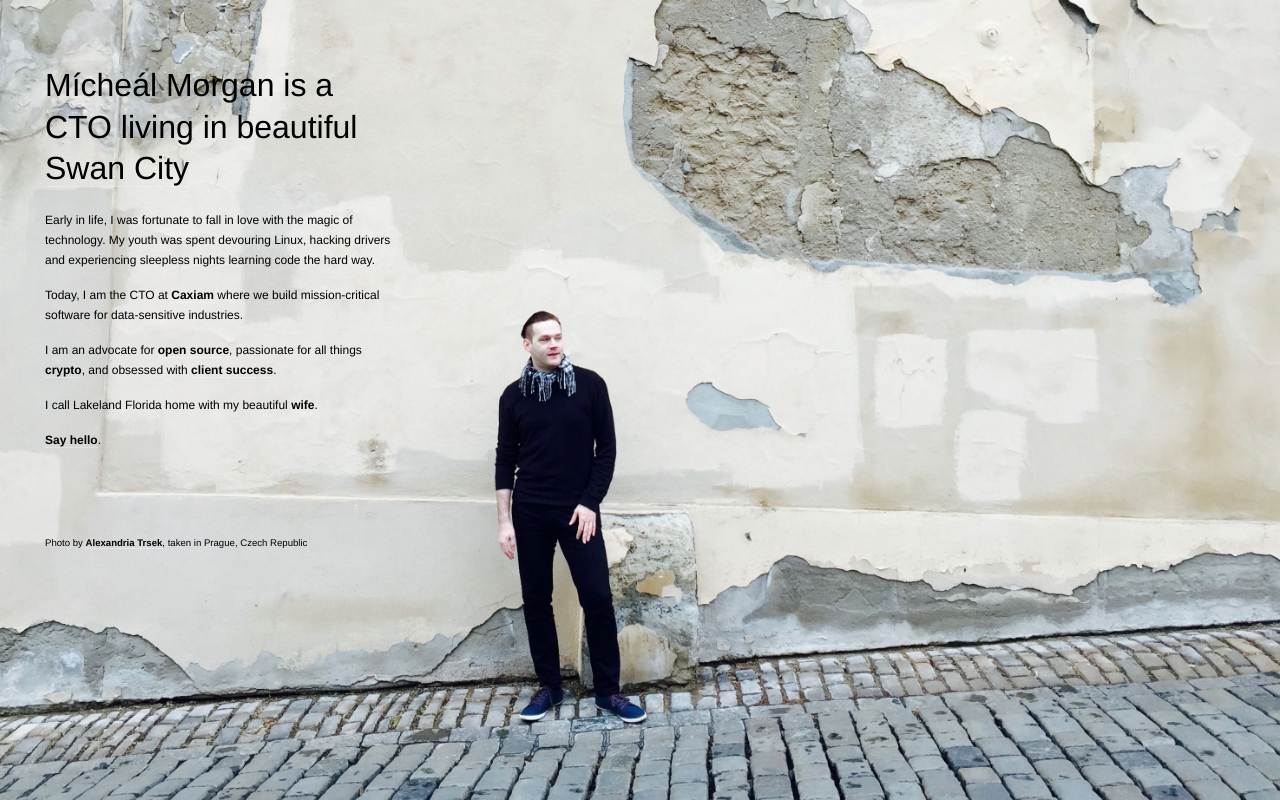
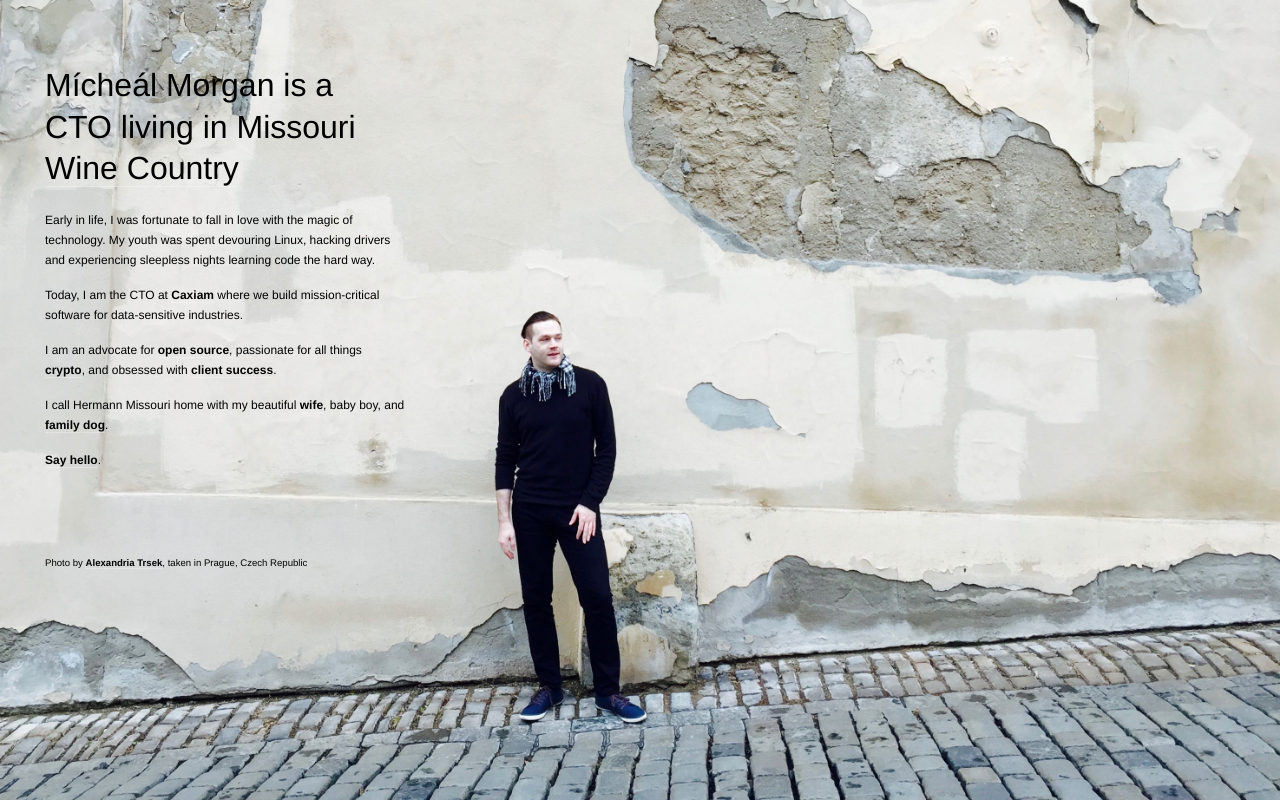
Before and after one commit to morgan/michealmorgan.com, a plain HTML site: page index.html in a window 1280 px wide. Drawn offline with Linux system fonts and the light colour scheme.

Commit message:
Updating location, baby boy and family dog

```diff
--- a/index.html
+++ b/index.html
@@ -3,10 +3,10 @@
 <head>
   <!-- Howdy! See: https://github.com/morgan/michealmorgan.com -->
 
-  <title>Michael Morgan (Mícheál) - Battle-Tested CTO / Enterpriser / Purveyor of Distributed Architecture</title>
+  <title>Mícheál Morgan (Michael) - Battle-Tested CTO / Enterpriser / Purveyor of Distributed Architecture</title>
 
   <meta charset="utf-8">
-  <meta name="description" content="CTO and Entrepreneur living in sunny Lakeland, Florida">
+  <meta name="description" content="CTO and Entrepreneur living in Hermann, Missouri (Greater St. Louis Area)">
   <meta name="author" content="Mícheál Morgan">
   <meta name="viewport" content="width=device-width, initial-scale=1.0, maximum-scale=1.0, user-scalable=no">
 
@@ -14,7 +14,7 @@
   <meta property="og:type" content="website" />
   <meta property="og:locale" content="en_US" />
   <meta property="og:determiner" content="the" />
-  <meta property="og:description" content="CTO and Entrepreneur living in sunny Lakeland, Florida" />
+  <meta property="og:description" content="CTO and Entrepreneur living in Hermann, Missouri" />
   <meta property="og:site_name" content="Mícheál Morgan" />
   <meta property="og:url" content="https://michealmorgan.com/" />
   <meta property="og:image" content="https://michealmorgan.com/images/background.jpg" />
@@ -26,7 +26,7 @@
 <body>
 
   <div id="container">
-    <h1>Mícheál Morgan is a CTO living in beautiful <a href="https://en.wikipedia.org/wiki/Lakeland,_Florida">Swan City</a></h1>
+    <h1>Mícheál Morgan is a CTO living in Missouri <a href="https://en.wikipedia.org/wiki/Hermann,_Missouri">Wine Country</a></h1>
 
     <p>Early in life, I was fortunate to fall in love with the magic of technology. My youth was spent devouring Linux, hacking drivers and experiencing sleepless nights learning code the hard way.</p>
 
@@ -34,7 +34,7 @@
 
     <p>I am an advocate for <a href="https://github.com/morgan/">open source</a>, passionate for all things <a href="https://keybase.io/michealmorgan">crypto</a>, and obsessed with <a href="https://www.linkedin.com/in/michealmorgan/">client success</a>.</p>
 
-    <p>I call Lakeland Florida home with my beautiful <a href="https://alexandriatrsek.com">wife</a>.</p>
+    <p>I call Hermann Missouri home with my beautiful <a href="https://alexandriatrsek.com">wife</a>, baby boy, and <a href="images/poodle.jpg">family dog</a>.</p>
 
     <p id="contact"><a href="mailto:hello@michealmorgan.com">Say hello</a>.</p>
 
```
Also changed, not shown: images/poodle.jpg (added).
